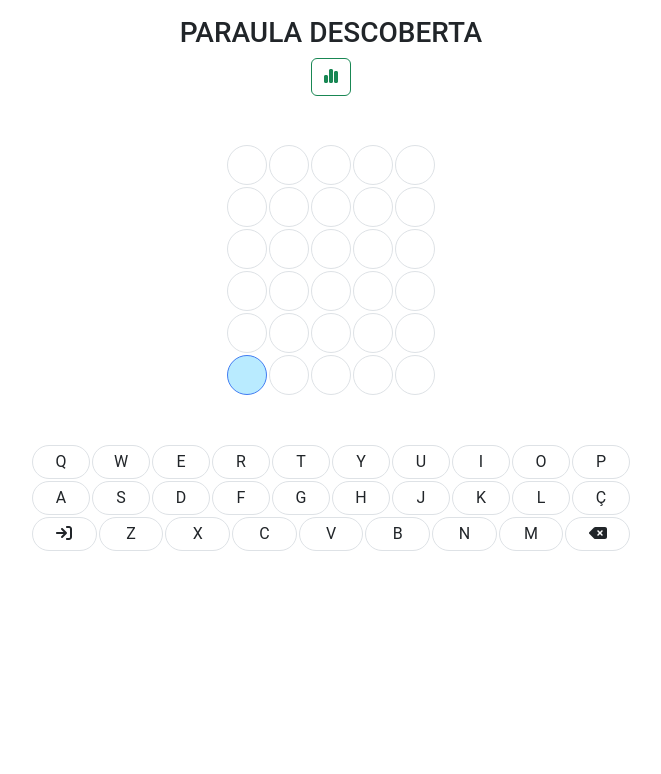
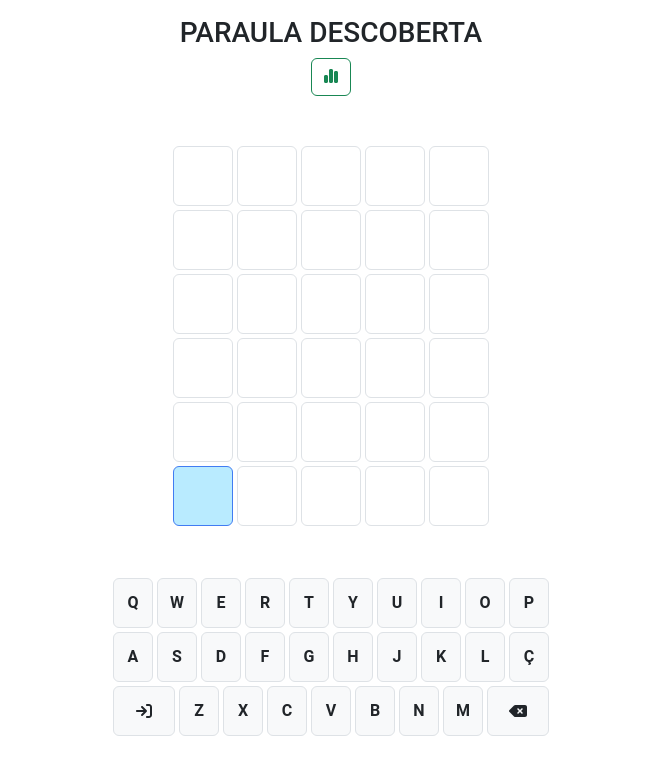
Before and after one commit to annavidaltur/paraulaDescobertaFront, a React (Vite) app: page / in a window 1280 px wide. Shown: the top 774 px of the page, without its empty margins (309-970 px from the left). Built offline with nearby package versions, Linux system fonts and the light colour scheme; no server answers.

Commit message:
restyled

```diff
--- a/src/components/Board.jsx
+++ b/src/components/Board.jsx
@@ -4,42 +4,42 @@ import Letter from "./Letter";
 function Board() {
     return (
         <>
-            <div className="row mx-auto" style={{width: '210px'}}>
+            <div className="row mx-auto justify-content-center">
                 <Letter letterPos={0} attemptVal={5} />
                 <Letter letterPos={1} attemptVal={5} />
                 <Letter letterPos={2} attemptVal={5} />
                 <Letter letterPos={3} attemptVal={5} />
                 <Letter letterPos={4} attemptVal={5} />
             </div>
-            <div className="row mx-auto" style={{width: '210px'}}>
+            <div className="row mx-auto justify-content-center">
                 <Letter letterPos={0} attemptVal={4} />
                 <Letter letterPos={1} attemptVal={4} />
                 <Letter letterPos={2} attemptVal={4} />
                 <Letter letterPos={3} attemptVal={4} />
                 <Letter letterPos={4} attemptVal={4} />
             </div>
-            <div className="row mx-auto" style={{width: '210px'}}>
+            <div className="row mx-auto justify-content-center">
                 <Letter letterPos={0} attemptVal={3} />
                 <Letter letterPos={1} attemptVal={3} />
                 <Letter letterPos={2} attemptVal={3} />
                 <Letter letterPos={3} attemptVal={3} />
                 <Letter letterPos={4} attemptVal={3} />
             </div>
-            <div className="row mx-auto" style={{width: '210px'}}>
+            <div className="row mx-auto justify-content-center">
                 <Letter letterPos={0} attemptVal={2} />
                 <Letter letterPos={1} attemptVal={2} />
                 <Letter letterPos={2} attemptVal={2} />
                 <Letter letterPos={3} attemptVal={2} />
                 <Letter letterPos={4} attemptVal={2} />
             </div>
-            <div className="row mx-auto" style={{width: '210px'}}>
+            <div className="row mx-auto justify-content-center">
                 <Letter letterPos={0} attemptVal={1} />
                 <Letter letterPos={1} attemptVal={1} />
                 <Letter letterPos={2} attemptVal={1} />
                 <Letter letterPos={3} attemptVal={1} />
                 <Letter letterPos={4} attemptVal={1} />
             </div>
-            <div className="row mx-auto" style={{width: '210px'}}>
+            <div className="row mx-auto justify-content-center">
                 <Letter letterPos={0} attemptVal={0} />
                 <Letter letterPos={1} attemptVal={0} />
                 <Letter letterPos={2} attemptVal={0} />
--- a/src/components/Key.jsx
+++ b/src/components/Key.jsx
@@ -4,7 +4,7 @@ import { AppContext } from "../App";
 import { FontAwesomeIcon } from '@fortawesome/react-fontawesome';
 import { faArrowRightToBracket, faBackspace } from '@fortawesome/free-solid-svg-icons';
 
-function Key({ keyVal, disabled }) {
+function Key({ keyVal, disabled, bigKey = false }) {
     const { onSelectLetter, onEnter, onDelete, playedToday } = useContext(AppContext);
 
     const selectLetter = () => {
@@ -19,8 +19,12 @@ function Key({ keyVal, disabled }) {
 
     return (
         <div
-            className={`col p-1 key border rounded-pill ${playedToday ? '' : 'cursor-pointer'}`}
-            style={{margin: "1px"}}
+            className={`key border rounded bg-light fw-bold text-center d-flex align-items-center justify-content-center text-uppercase ${playedToday ? '' : 'cursor-pointer'}`}
+            style={{
+                padding: '0.75rem',
+                width: bigKey ? '62px' : '40px',
+                minWidth: bigKey ? '52px' : '30px',
+                margin: "2px"}}
             id={disabled ? "disabled" : ""}
             onClick={!playedToday ? selectLetter : undefined}
             >
--- a/src/components/Keyboard.jsx
+++ b/src/components/Keyboard.jsx
@@ -47,17 +47,17 @@ function Keyboard() {
     console.log('playedToday', playedToday)
     return (
         <div className="container mt-5" onKeyDown={handleKeyboard} style={{maxWidth: '600px'}}>
-            <div className="row justify-content-center">
+            <div className="d-flex justify-content-center flex-nowrap">
                 {keys1.map((key) => (
                     <Key key={key} keyVal={key} disabled={disabledLetters.includes(key) || playedToday} />
                 ))}
             </div>
-            <div className="row justify-content-center">
+            <div className="d-flex justify-content-center flex-nowrap">
                 {keys2.map((key) => {
                     return <Key key={key} keyVal={key} disabled={disabledLetters.includes(key) || playedToday} />;
                 })}
             </div>
-            <div className="row justify-content-center">
+            <div className="d-flex justify-content-center flex-nowrap">
                 <Key key="ENTER" keyVal={"ENTER"} bigKey disabled={playedToday} />
                 {keys3.map((key) => {
                     return <Key key={key} keyVal={key} disabled={disabledLetters.includes(key) || playedToday} />;
--- a/src/components/Letter.jsx
+++ b/src/components/Letter.jsx
@@ -22,13 +22,15 @@ function Letter({ letterPos, attemptVal }) {
 
     return (
         <div
-            className={`col border custom-border rounded-circle d-flex justify-content-center align-items-center fw-bold fs-5 ${cellClassName}`}
+            className={`col border custom-border rounded d-flex justify-content-center align-items-center fw-bold fs-4 ${cellClassName}`}
             id={letterState}
             onClick={handleCellClick}
             style={{
-                height: "40px",
-                width: "40px",
-                margin: "1px",
+                aspectRatio: "1",
+                maxWidth: "60px",
+                minWidth: "30px",
+                width: "100%",
+                margin: "2px"
             }}
         >
             {letter}
```
